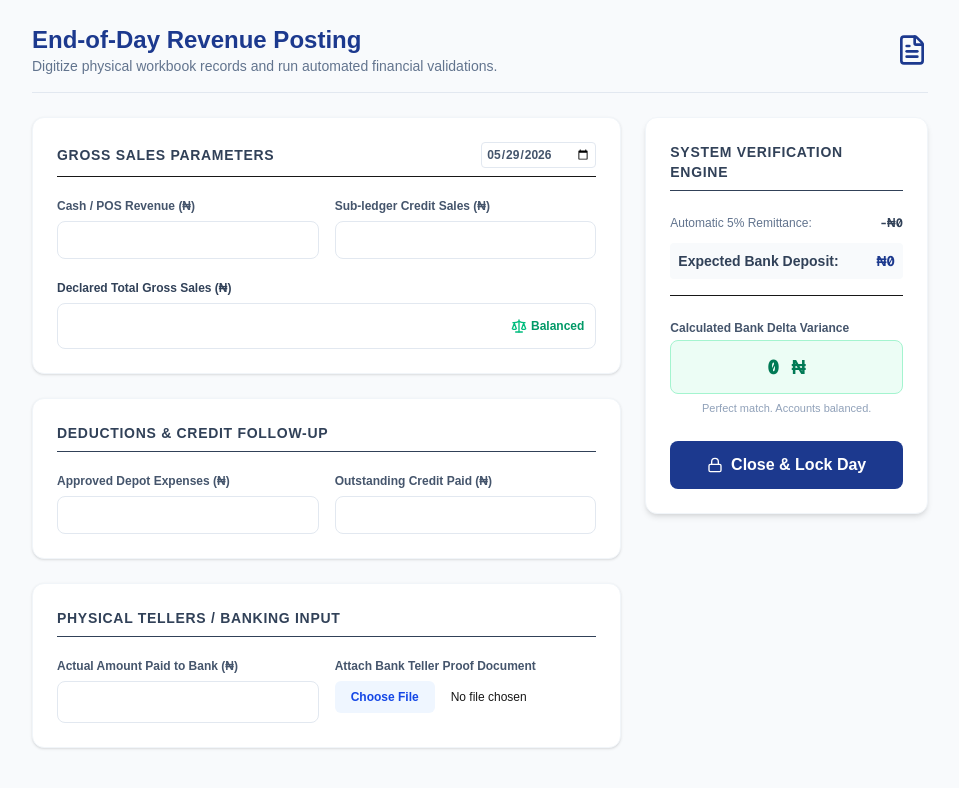
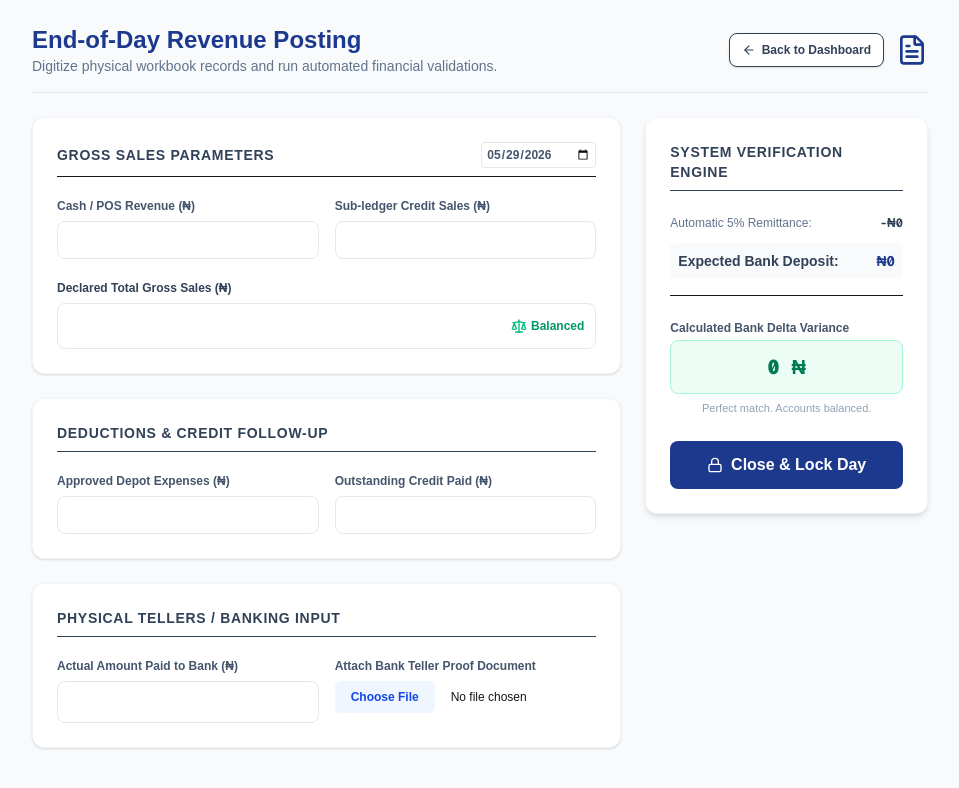
Before and after one commit to Bucanat0r/osumt-frontend, a Next.js app: page /finance in a window 1280 px wide. Shown: the top 788 px of the page, without its empty margins (160-1119 px from the left). Built offline with nearby package versions, Linux system fonts and the light colour scheme.

Commit message:
feat(frontend): add Go Back button to Waybills and Finance pages

```diff
--- a/src/app/finance/page.tsx
+++ b/src/app/finance/page.tsx
@@ -2,7 +2,8 @@
 
 import React, { useState, useEffect } from 'react';
 import axios from 'axios';
-import { DollarSign, FileText, Lock, AlertCircle, CheckCircle, Scale } from 'lucide-react';
+import Link from 'next/link';
+import { DollarSign, FileText, Lock, AlertCircle, CheckCircle, Scale, ArrowLeft } from 'lucide-react';
 
 export default function DailySalesPosting() {
   // Financial Input Form Fields
@@ -93,7 +94,15 @@ export default function DailySalesPosting() {
             <h1 className="text-2xl font-bold text-blue-900">End-of-Day Revenue Posting</h1>
             <p className="text-sm text-slate-500">Digitize physical workbook records and run automated financial validations.</p>
           </div>
-          <FileText className="h-8 w-8 text-blue-900" />
+          <div className="flex items-center gap-3">
+            <Link
+              href="/dashboard"
+              className="rounded-lg bg-white px-3 py-2 text-xs font-bold text-slate-700 border shadow-sm hover:bg-slate-100 transition-all flex items-center gap-1.5"
+            >
+              <ArrowLeft className="h-3.5 w-3.5" /> Back to Dashboard
+            </Link>
+            <FileText className="h-8 w-8 text-blue-900" />
+          </div>
         </div>
 
         {/* Global Alert Notification Triggers */}
--- a/src/app/waybills/page.tsx
+++ b/src/app/waybills/page.tsx
@@ -2,7 +2,8 @@
 
 import React, { useState, useEffect } from 'react';
 import axios from 'axios';
-import { Truck, Printer, DollarSign, Calculator, AlertTriangle } from 'lucide-react';
+import Link from 'next/link';
+import { Truck, Printer, DollarSign, Calculator, AlertTriangle, ArrowLeft } from 'lucide-react';
 
 export default function WaybillRegistration() {
   // Form State fields
@@ -100,7 +101,15 @@ export default function WaybillRegistration() {
             <h1 className="text-2xl font-bold text-blue-900">Waybill Registration Desk</h1>
             <p className="text-sm text-slate-500">Create shipments and instantly quote prices using the system engine.</p>
           </div>
-          <Truck className="h-8 w-8 text-blue-900" />
+          <div className="flex items-center gap-3">
+            <Link
+              href="/dashboard"
+              className="rounded-lg bg-white px-3 py-2 text-xs font-bold text-slate-700 border shadow-sm hover:bg-slate-100 transition-all flex items-center gap-1.5"
+            >
+              <ArrowLeft className="h-3.5 w-3.5" /> Back to Dashboard
+            </Link>
+            <Truck className="h-8 w-8 text-blue-900" />
+          </div>
         </div>
 
         <form onSubmit={handleSubmitWaybill} className="grid grid-cols-1 gap-6 md:grid-cols-3">
```
